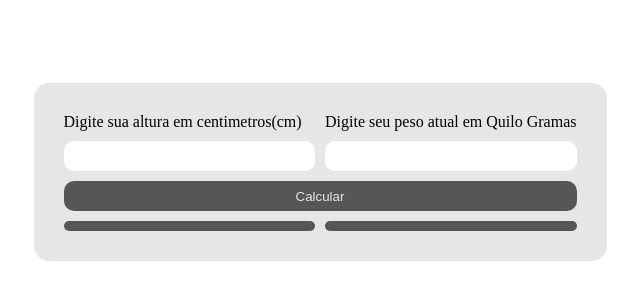
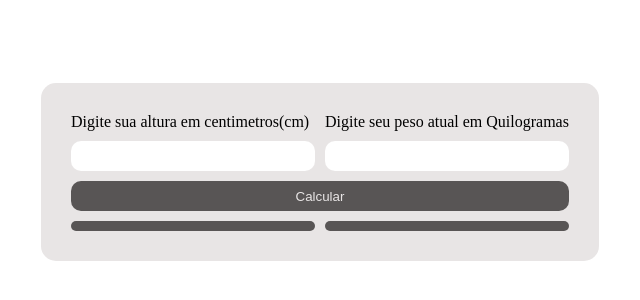
Before and after one commit to Xcode-sketch/Calculadora-de-IMC, a plain HTML site: page index.html in a window 1280 px wide. Shown: the part 228-528 px from the top of the page, without its empty margins (320-960 px from the left). Drawn offline with Linux system fonts and the light colour scheme.

Commit message:
feat: ajuste na unidade de medida

```diff
--- a/index.html
+++ b/index.html
@@ -17,7 +17,7 @@
 <body>
     <div class="container">
         <label for="altura" style="grid-area: label1;">Digite sua altura em centimetros(cm)</label>
-        <label for="peso" style="grid-area: label2;">Digite seu peso atual em Quilo Gramas</label>
+        <label for="peso" style="grid-area: label2;">Digite seu peso atual em Quilogramas</label>
         <input type="number" name="altura" required class="input altura" style="grid-area: input01;">
         <input type="number" name="peso" required class="input peso" style="grid-area: input02;">
         <button class="calcularBtn" style="grid-area: btn;">Calcular</button>
```
